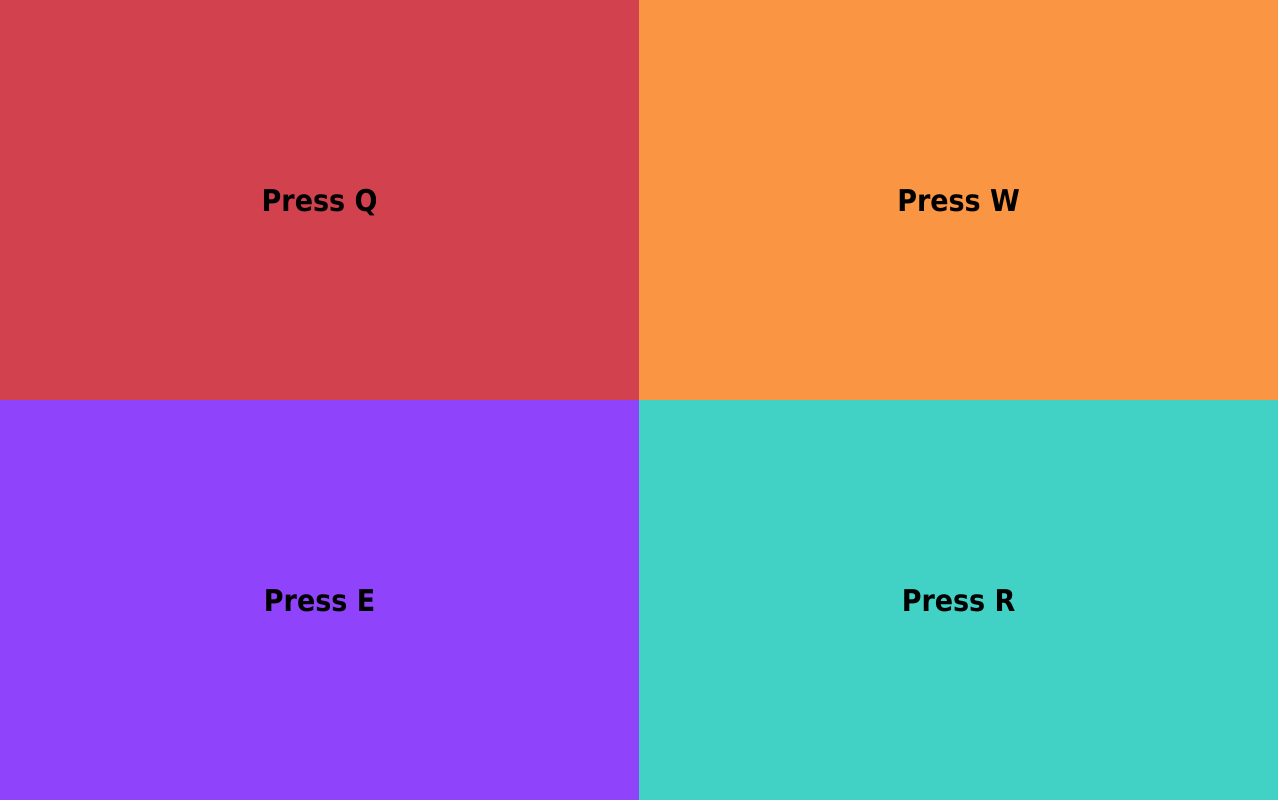
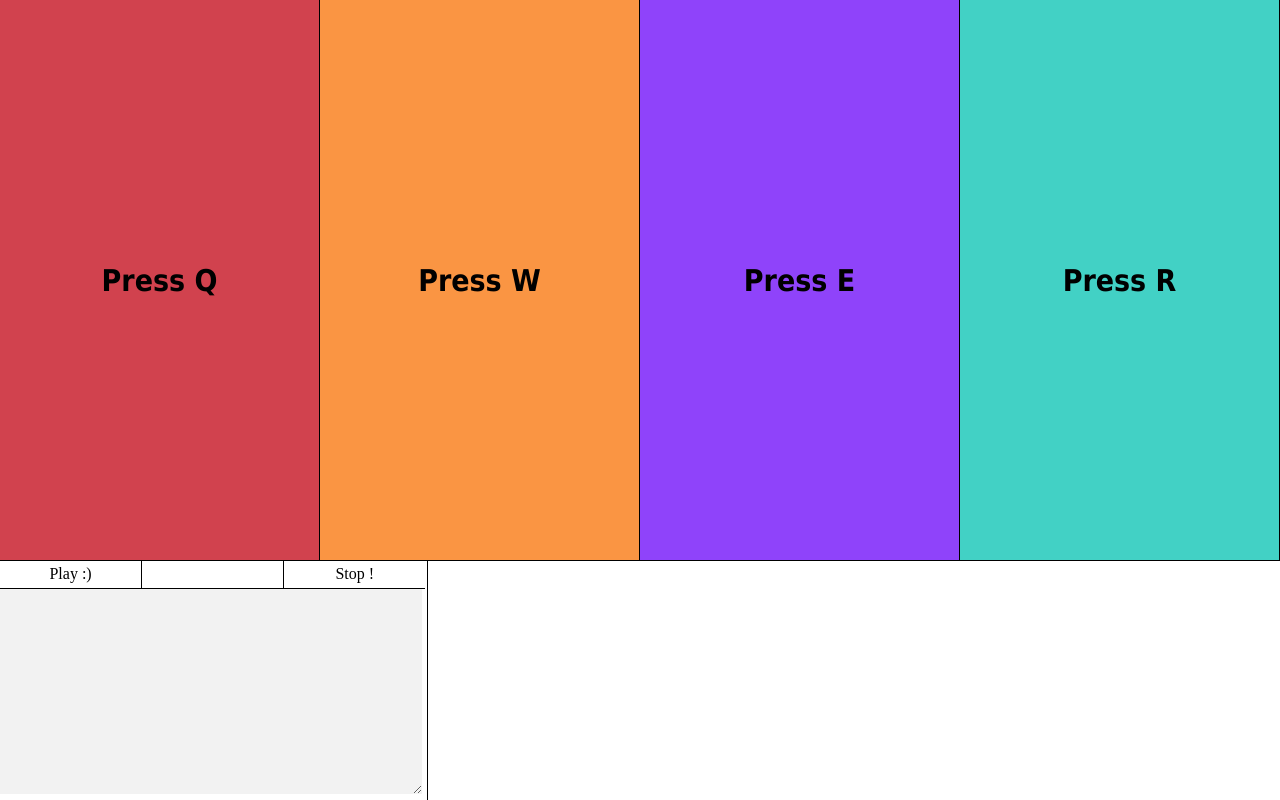
Before and after one commit to SCDevy/soundtable, a PHP site: page /wad/index.html in a window 1280 px wide. Run offline with PHP 8.4, Linux system fonts and the light colour scheme.

Commit message:
savable items

```diff
--- a/wad/css/style.css
+++ b/wad/css/style.css
@@ -3,15 +3,33 @@ body {
 }
 .colorBox {
 	float: left;
-	height: 50%; width: 50%;
 	cursor: pointer;
+	border-right: 1px solid black;
+	border-bottom: 1px solid black;
 }
 .centerTxt {
 	text-align: center;
 	font-size: 30px; font-weight: bold;
 	font-family: Tahoma;
 }
-#box1 {background-color: #d1424e;}
-#box2 {background-color: #fa9543;}
-#box3 {background-color: #8f43fa;}
-#box4 {background-color: #42d1c5;}
+#box1 {background-color: #d1424e;} #box1:active {background-color: #b1424e;}
+#box2 {background-color: #fa9543;} #box2:active {background-color: #da9543;}
+#box3 {background-color: #8f43fa;} #box3:active {background-color: #8f43da;}
+#box4 {background-color: #42d1c5;} #box4:active {background-color: #42c1b5;}
+#exportTable {
+	position: absolute; border-right: 1px solid black;
+}
+#startBtn, #stopBtn, #timer {
+	float: left; width: 100px; padding: 5px 0px;
+	text-align: center; border-bottom: 1px solid black;
+}
+#startBtn {
+	border-right: 1px solid black; cursor: pointer;
+}
+#stopBtn {
+	border-left: 1px solid black; cursor: pointer;
+}
+#extractor {
+	width: 100%; background: #f2f2f2; border: none;
+	padding: 0px; margin: 0px;
+}
--- a/wad/index.html
+++ b/wad/index.html
@@ -8,17 +8,21 @@
 	<link rel="stylesheet" type="text/css" href="css/style.css">
 </head>
 <body>
-<div class="colorBox" id="box1" onclick="playSound(0);">
+<div class="colorBox" id="box1" onclick="playSound(0,0);">
 	<div class="centerTxt">Press Q</div>
 </div>
-<div class="colorBox" id="box2" onclick="playSound(1);">
+<div class="colorBox" id="box2" onclick="playSound(1,0);">
 	<div class="centerTxt">Press W</div>
 </div>
-<div class="colorBox" id="box3" onclick="playSound(2);">
+<div class="colorBox" id="box3" onclick="playSound(2,0);">
 	<div class="centerTxt">Press E</div>
 </div>
-<div class="colorBox" id="box4" onclick="playSound(3);">
+<div class="colorBox" id="box4" onclick="playSound(3,0);">
 	<div class="centerTxt">Press R</div>
+</div>
+<div id="exportTable">
+	<div id="startBtn" onclick="restart();">Play :)</div> <div id="timer">&nbsp;</div> <div id="stopBtn" onclick="onstop();">Stop !</div>
+	<textarea id="extractor" name="extractor"></textarea>
 </div>
 </body>
 </html>
--- a/wad/src/player.js
+++ b/wad/src/player.js
@@ -1,72 +1,48 @@
-var sound = 0;
+var sound1 = {source: 'sine', volume: 0.5, pitch: 'F4', env: {attack: 0.5, decay: 0.5, sustain: 0.2, hold: 0.5, release: 0.5}, tremolo: {shape: 'sine', magnitude: 1, speed: 4, attack: 0.3}}
+var sound2 = {source: 'sine', volume: 0.5, pitch: 'A4', env: {attack: 0.5, decay: 0.5, sustain: 0.2, hold: 0.5, release: 0.5}, tremolo: {shape: 'sine', magnitude: 1, speed: 1, attack: 0.3}}
+var sound3 = {source: 'sine', volume: 0.5, pitch: 'B4', env: {attack: 0.5, decay: 0.5, sustain: 0.1, hold: 0.5, release: 0.5}, tremolo: {shape: 'sine', magnitude: 0.3, speed: 4, attack: 0.3}}
+var sound4 = {source: 'sine', volume: 0.5, pitch: 'D4', env: {attack: 0.5, decay: 0.5, sustain: 0.2, hold: 0.5, release: 0.5}, vibrato: {shape: 'sine', magnitude: 1, speed: 2, attack: 0.3}}
+sounds = [sound1, sound2, sound3, sound4];
+
+var playing = false;
+var clock = 60;
+var sound = []; var time = 0;
+var inter;
 window.onload=function() {
-	$('.colorBox').width($(document).width()/2-1).height($(document).height()/2);
+	$('.colorBox').width($(document).width()/4-1).height($(document).height()*0.7);
 	var myHeight = $('.centerTxt').height();
-	$('.centerTxt').css({'padding-top': (($(document).height()/2-myHeight)/2)+'px'});
+	$('.centerTxt').css({'padding-top': (($(document).height()*0.7-myHeight)/2)+'px'});
+	$('#exportTable').css({'top': $(document).height()*0.7}).width($(document).width()/3).height($(document).height()*0.3);
+	$('#startBtn, #stopBtn, #timer').width($(document).width()/9-1.1);
+	$('#extractor').width($(document).width()/3-5).height($('#exportTable').height()-$('#startBtn').height()-17);
 }
-function playSound(which){
-var sound1 = {source: 'sine', volume: 0.5, pitch: 'F4', env: {attack: 0.5, decay: 0.5, sustain: 0.2, hold: 1.5, release: 0.8}, tremolo: {shape: 'sine', magnitude: 1, speed: 4, attack: 0.3}}
-var sound2 = {source: 'sine', volume: 0.5, pitch: 'A5', env: {attack: 0.5, decay: 0.5, sustain: 0.3, hold: 1.5, release: 0.8}, tremolo: {shape: 'sine', magnitude: 1, speed: 1, attack: 0.3}}
-var sound3 = {source: 'sine', volume: 0.5, pitch: 'B5', env: {attack: 0.5, decay: 0.5, sustain: 0.2, hold: 1.5, release: 0.8}, tremolo: {shape: 'sine', magnitude: 0.3, speed: 4, attack: 0.3}}
-var sound4 = {source: 'sine', volume: 0.5, pitch: 'D5', env: {attack: 0.5, decay: 0.5, sustain: 0.1, hold: 1.5, release: 0.8}, vibrato: {shape: 'sine', magnitude: 1, speed: 2, attack: 0.3}}
-sounds = [sound1, sound2, sound3, sound4];
-coolSound = new Wad(sounds[which]);
-coolSound.play();
-
-// if(coolSound) coolSound.stop();
-// var coolSound;
-// // var p = document.getElementById('WADsynth');
-// var params = [];
-// var settings = {};
-// for (var i = 0; i < p.length; i++){
-// if (p[i].value) params.push(p[i].value);
-// }
-
-// console.log(params + " " + params.length);
-
-// settings = {
-//     source : params[0],
-//     volume : parseFloat(params[1]),
-//     pitch : params[2]+params[3],
-//     panning : parseFloat(params[4]),
-//     env : {
-//         attack : parseFloat(params[5]),
-//         decay : parseFloat(params[6]),
-//         sustain : parseFloat(params[7]),
-//         hold : parseFloat(params[8]),
-//         release : parseFloat(params[9])
-//     },
-//     filter : {
-//         type : params[10],
-//         frequency : parseFloat(params[11]),
-//         q : parseFloat(params[12]),
-//         env : {
-//             frequency : parseFloat(params[13]),
-//             attack : parseFloat(params[14])
-//         }
-//     },
-//     /*reverb : {
-//      wet : 1, // Volume of the reverberations.
-//      impulse : 'http://www.myServer.com/path/to/impulse.wav' // A URL for an impulse response file, if you do not want to use the default impulse response.
-//      },*/
-//     vibrato : {
-//         shape : params[15],
-//         magnitude : parseFloat(params[16]),
-//         speed : parseFloat(params[17]),
-//         attack : parseFloat(params[18])
-//     },
-
-//     tremolo : {
-//         shape : params[19],
-//         magnitude : parseFloat(params[20]),
-//         speed : parseFloat(params[21]),
-//         attack : parseFloat(params[22])
-//     }
-// }
-
-// console.log(settings);
-// coolSound = new Wad(settings);
-// coolSound.play();
+function playSound(which, speed) {
+if(playing) {
+	newSound =  new Wad(sounds[which]);
+	sound.push([time, which]);
+	newSound.play();
+	reloadExtract();
 }
-
-function soundOff () {sound.stop();}
+}
+function restart() {
+	playing = true;
+	inter = setInterval(function() {addTimer();}, clock);
+	time = 0; sound = []; reloadExtract();
+}
+function onstop() {
+	playing = false;
+	clearInterval(inter);
+}
+function reloadExtract() {
+	$('#extractor').val(parseSound());
+}
+function parseSound() {
+	var txt = '';
+	for (var i = 0; i < sound.length; i++) {
+		txt += sound[i][0]+','+sound[i][1];
+		if(i < sound.length-1) {txt += '\n';}
+	};
+	return txt;
+}
+function addTimer() {time += clock; $('#timer').html('Time: '+Math.floor(time/10)/100);}
+// function soundOff() {sound.stop();}
```
Also changed, not shown: wad/src/notuseful.js (added, +54 -0 lines).
